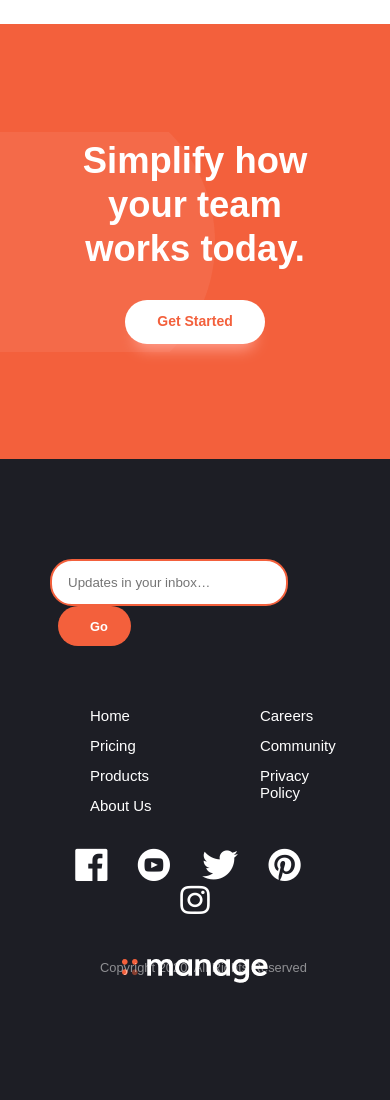
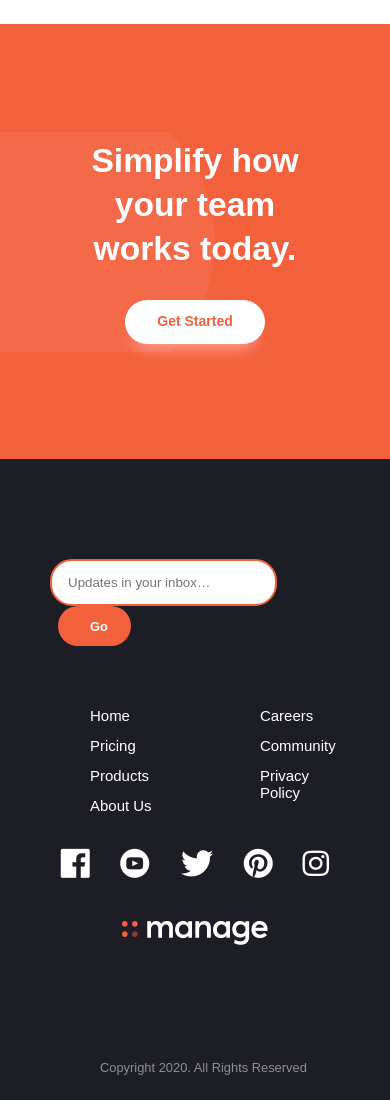
Before and after one commit to sabohat-ambassador/Manage-landing-page-figma-, a plain HTML site: page index.html in a window 390 px wide. Shown: the part 3100-4200 px from the top of the page. Drawn offline with Linux system fonts and the light colour scheme; files whose address does not match are found by name; a web font is replaced by a local one.

Commit message:
changed responsive

```diff
--- a/css/responsive.css
+++ b/css/responsive.css
@@ -175,9 +175,11 @@ width: 100%;
         margin-top: 0px;
         margin-left: 20px;
     }
-
+ .coments .card{
+     width: 100%;
+ }
     .last-section .page-title{
-        font-size: 2.60rem;
+        font-size: 2.40rem;
     }
     .main-footer .menu{
         margin-top: 30px;
@@ -191,7 +193,7 @@ width: 100%;
         text-align: center;
     }
     .links i{
-        font-size: 2.30rem;
+        font-size: 2.07rem;
     }
     .links :not(:last-child){
         margin-right: 20px;
@@ -205,8 +207,11 @@ width: 100%;
     }
     .main-footer p{
         position: absolute;
-        top: 300px;
+        top: 400px;
         left: 50px;
+    }
+    .main-footer .footer-form{
+        width: 100%;
     }
 
 
--- a/css/style maket.css
+++ b/css/style maket.css
@@ -322,7 +322,7 @@ form input {
     border: 2px solid #F3603C;
     background: #FFFFFF;
     border-radius: 22px;
-    padding: 14px 41px 14px 16px;
+    padding: 14px 30px 14px 16px;
 }
 form input:focus{
     outline: none;
```
